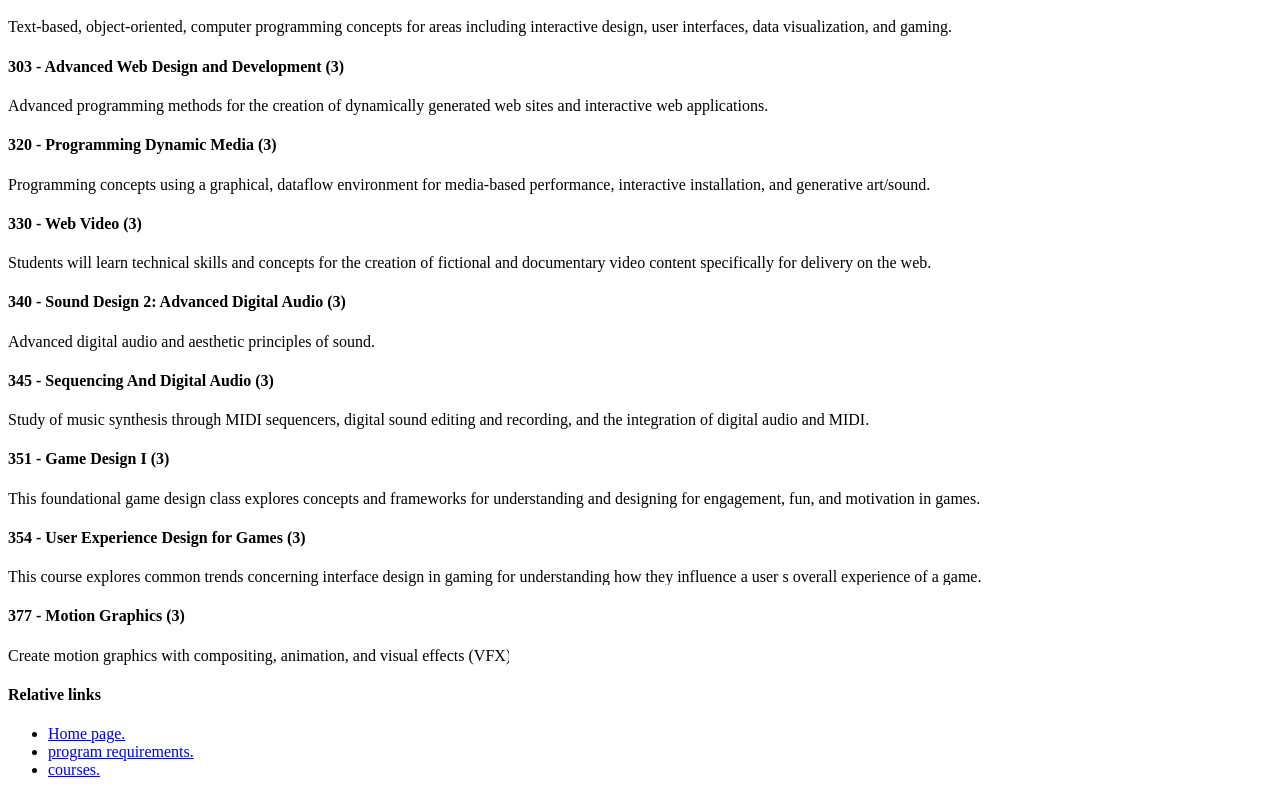
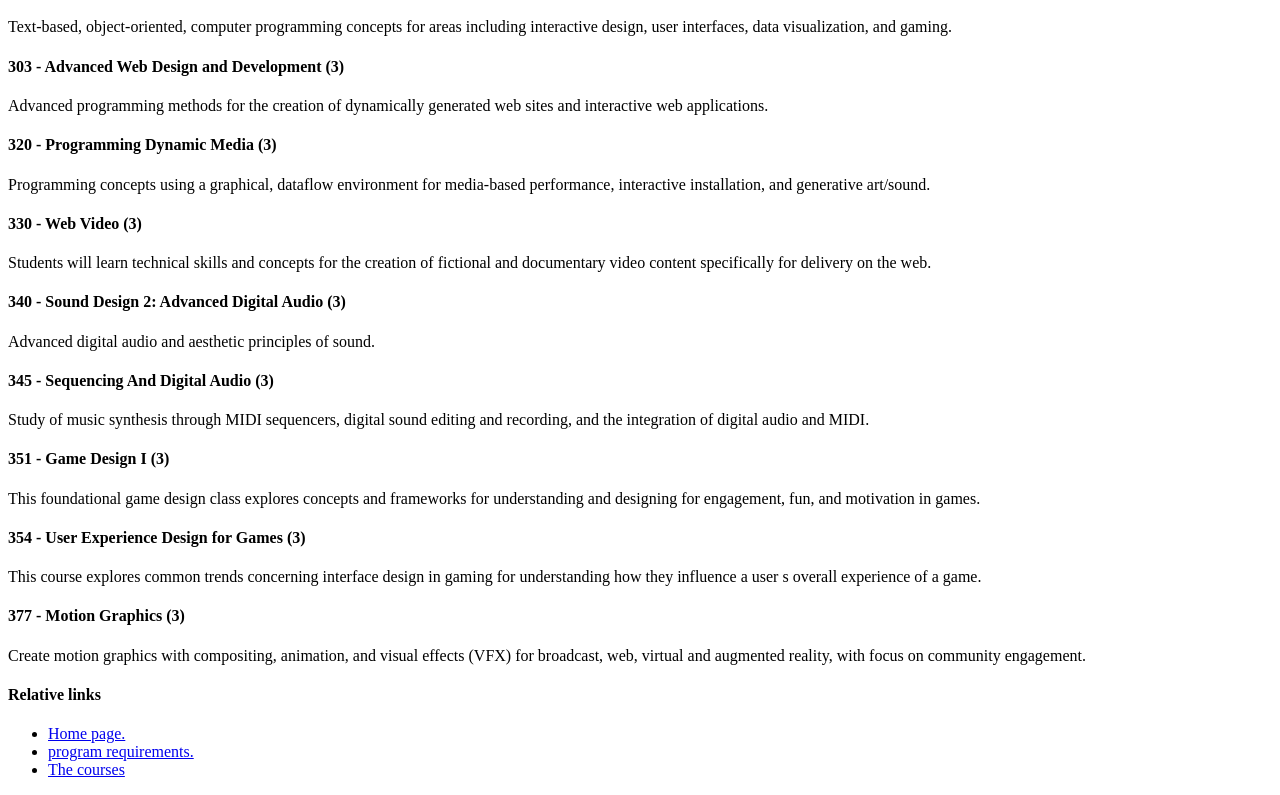
Before and after one commit to LoiyQasrawi/CTK404, a plain HTML site: page assignment2/Courses.html in a window 1280 px wide. Shown: the part 1702-2497 px from the top of the page. Drawn offline with Linux system fonts and the light colour scheme.

Commit message:
Update Courses.html

```diff
--- a/assignment2/Courses.html
+++ b/assignment2/Courses.html
@@ -73,8 +73,7 @@
 
     <li> <a href="main.html">Home page.</a></li>
     <li> <a href="requirements.html">program requirements.</a></li>
-    <li> <a href="Courses.html">courses.</a></li>
-
+    <li> <a href="Courses.html">The courses</a></li>
   </ul>
 
 </body>
```
